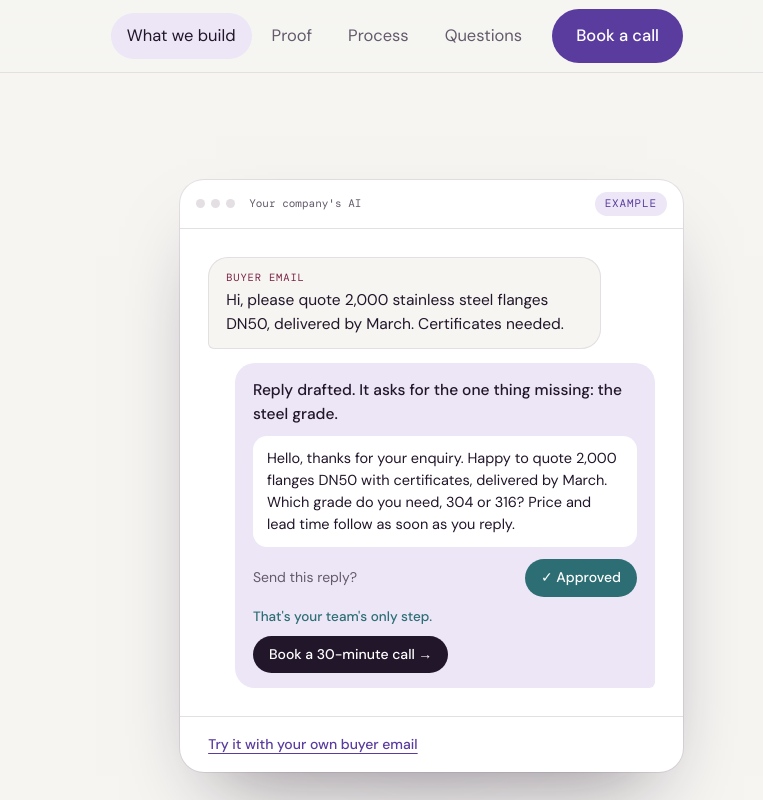
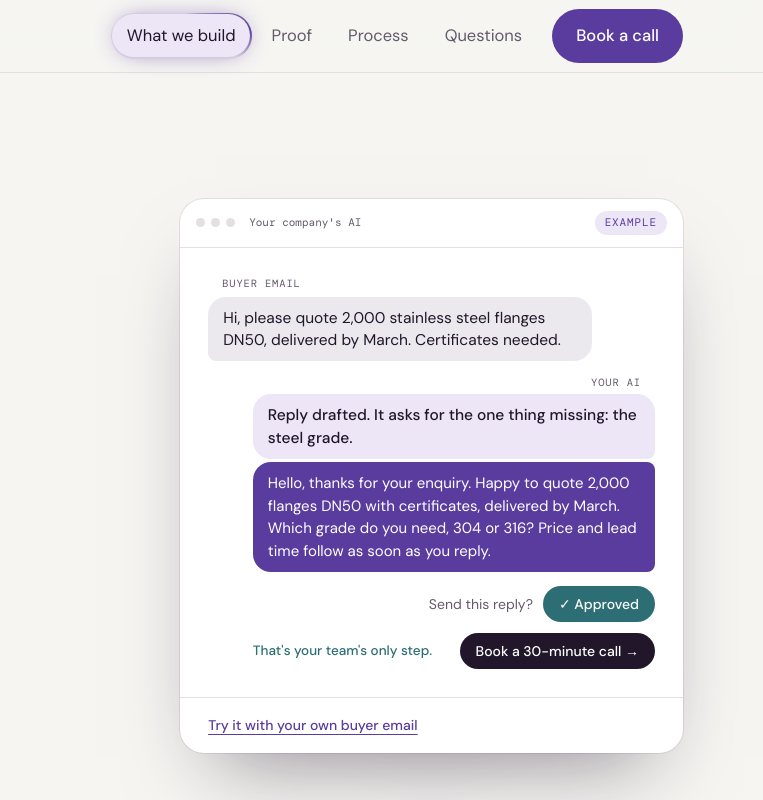
Before and after one commit to rohantdk/arcline-ai, a plain HTML site: page index.html in a window 1280 px wide. Shown: the top 800 px of the page, 517-1280 px from the left. Drawn offline with nearby package versions, Linux system fonts and the light colour scheme; animation ran at ten frames a second.

Commit message:
Hero box as a conversation; nav pill with a neon edge that glides between sections (#18)
* Hero box as a conversation: chat bubbles after @kobra/conversation, in CSS only

Co-Authored-By: Claude Opus 5.5 <noreply@anthropic.com>
Claude-Session: https://claude.ai/code/session_01HQcxRxqLRe6x4UyAnZLHir

* Nav: the current section's pill glides between links, a violet beam circling its edge

Co-Authored-By: Claude Opus 5.5 <noreply@anthropic.com>
Claude-Session: https://claude.ai/code/session_01HQcxRxqLRe6x4UyAnZLHir

---------

Co-authored-by: Claude <noreply@anthropic.com>

```diff
--- a/script.js
+++ b/script.js
@@ -76,7 +76,37 @@
       const id = '#' + entry.target.id;
       navLinks.forEach(a => a.classList.toggle('is-active', a.getAttribute('href') === id));
     });
+    placePill();
   }, { rootMargin: '-45% 0px -50% 0px' });
+
+  /* the current section's pill: one pill with a violet beam circling its edge (after the
+     Neon Edge Button), gliding from link to link as the page moves on. Desktop bar only;
+     the phone menu keeps the plain tint. */
+  const pill = document.createElement('span');
+  pill.className = 'nav__pill';
+  pill.setAttribute('aria-hidden', 'true');
+  links.prepend(pill);
+  links.classList.add('has-pill');
+  const phoneMenu = matchMedia('(max-width: 760px)');
+  function placePill() {
+    const a = $('a.is-active:not(.nav__cta)', links);
+    if (!a || phoneMenu.matches) { pill.classList.remove('is-on'); return; }
+    Object.assign(pill.style, {
+      width: a.offsetWidth + 'px', height: a.offsetHeight + 'px',
+      transform: `translate(${a.offsetLeft}px, ${a.offsetTop}px)`,
+    });
+    if (!pill.classList.contains('is-on')) {
+      // the first time it appears in place; after that it glides
+      pill.classList.add('is-still');
+      pill.classList.add('is-on');
+      pill.offsetWidth;
+      requestAnimationFrame(() => pill.classList.remove('is-still'));
+    }
+  }
+  if ('ResizeObserver' in window) new ResizeObserver(placePill).observe(links);
+  phoneMenu.addEventListener('change', placePill);
+  if (document.fonts) document.fonts.ready.then(placePill);
+
   navLinks.map(a => $(a.getAttribute('href'))).filter(Boolean).forEach(t => navIO.observe(t));
 
 
--- a/style.css
+++ b/style.css
@@ -179,6 +179,38 @@ a { color: inherit; }
 .nav__links a:hover, .nav__links a.is-active { color: var(--text); }
 .nav__links a.is-active:not(.nav__cta) { background: var(--accent-soft); }
 .nav__links .nav__cta { color: #fff; background: var(--accent); padding: 14px 24px; font-weight: 500; margin-left: 10px; }
+/* the current section's pill (script.js): a faint violet edge, a beam circling it, gliding between links */
+.nav__links.has-pill { position: relative; }
+.nav__links.has-pill a { position: relative; z-index: 1; }
+.nav__pill {
+  position: absolute; left: 0; top: 0; z-index: 0; pointer-events: none;
+  border-radius: var(--pill); overflow: hidden; isolation: isolate; opacity: 0;
+  background: color-mix(in srgb, var(--accent) 22%, transparent);
+  box-shadow: 0 0 24px -10px var(--accent);
+  transition: transform .6s cubic-bezier(.34,1.3,.64,1), width .6s cubic-bezier(.34,1.3,.64,1), height .6s var(--ease), opacity .3s;
+}
+.nav__pill.is-on { opacity: 1; }
+.nav__pill.is-still { transition: none; }
+.nav__pill::before {
+  content: ''; position: absolute; left: 50%; top: 50%; width: 320px; aspect-ratio: 1; z-index: -2;
+  background: conic-gradient(from 0deg, transparent 0deg, transparent 260deg, var(--accent) 335deg, transparent 360deg);
+  transform: translate(-50%, -50%);
+  animation: nav-beam 3s linear infinite;
+}
+.nav__pill::after {
+  content: ''; position: absolute; inset: 1.5px; z-index: -1;
+  border-radius: inherit; background: var(--accent-soft);
+}
+@keyframes nav-beam { to { transform: translate(-50%, -50%) rotate(360deg); } }
+.nav__links.has-pill a.is-active:not(.nav__cta) { background: transparent; }
+@media (max-width: 760px) {
+  .nav__pill { display: none; }
+  .nav__links.has-pill a.is-active:not(.nav__cta) { background: var(--accent-soft); }
+}
+@media (prefers-reduced-motion: reduce) {
+  .nav__pill { transition: none; background: color-mix(in srgb, var(--accent) 45%, transparent); }
+  .nav__pill::before { display: none; }
+}
 .nav__links .nav__cta:hover { color: #fff; background: var(--ink); }
 
 .nav__toggle {
@@ -271,33 +303,43 @@ a { color: inherit; }
 .demo__bar b.is-live { color: #fff; background: var(--reports); }
 .demo__chat { display: grid; align-content: start; gap: 14px; padding: clamp(18px, 2.6vw, 28px); }
 
-/* the buyer's email, on the left */
-.demo__mail {
-  max-width: 88%;
-  background: var(--paper); padding: 13px 18px;
-  box-shadow: inset 0 0 0 1px var(--rule);
-  border-radius: 20px 20px 20px 6px;
-  font-size: 15.5px; line-height: 1.5;
+/* a conversation (after @kobra/conversation): the buyer's bubble on the left, the AI's on the
+   right; back-to-back bubbles from one side join, with a tight corner where they meet */
+.demo__mail { display: flex; flex-direction: column; align-items: flex-start; gap: 4px; max-width: 86%; }
+.demo__from, .demo__a::before {
+  font-family: var(--mono); font-size: 10.5px; letter-spacing: .08em; text-transform: uppercase;
+  color: var(--muted); padding: 0 14px;
 }
-.demo__from { font-family: var(--mono); font-size: 10.5px; letter-spacing: .08em; text-transform: uppercase; color: var(--queries); margin-bottom: 4px; }
-.demo__text { overflow-wrap: anywhere; display: -webkit-box; -webkit-line-clamp: 4; -webkit-box-orient: vertical; overflow: hidden; }
+.demo__text {
+  background: #ECE9EE; color: var(--ink);
+  padding: 10px 15px; border-radius: 18px 18px 18px 8px;
+  font-size: 15.5px; line-height: 1.45;
+  overflow-wrap: anywhere; display: -webkit-box; -webkit-line-clamp: 4; -webkit-box-orient: vertical; overflow: hidden;
+}
 
-/* the AI's answer, on the right */
+/* the AI's answer: a short note, then the drafted reply, joined */
 .demo__a {
-  justify-self: end; max-width: 94%;
-  background: var(--accent-soft); padding: 15px 18px;
-  font-size: 15.5px; line-height: 1.55;
-  border-radius: 20px 20px 6px 20px;
+  justify-self: end; max-width: 90%;
+  display: flex; flex-direction: column; align-items: flex-end; gap: 3px;
+  font-size: 15.5px; line-height: 1.45;
 }
-.demo__lead { font-weight: 500; }
+.demo__a::before { content: 'Your AI'; margin-bottom: 1px; }
+.demo__lead, .demo__a > p:not([class]) {
+  background: var(--accent-soft); color: var(--ink);
+  padding: 10px 15px; border-radius: 18px 18px 8px 18px; font-weight: 500;
+}
 .demo__reply {
-  margin-top: 10px; padding: 12px 14px;
-  background: var(--paper-2); border-radius: var(--r-sm);
-  font-size: 14.5px; line-height: 1.5; white-space: pre-line; max-height: 12em; overflow-y: auto;
+  position: relative;
+  background: var(--accent); color: #fff;
+  padding: 10px 15px; border-radius: 18px 8px 8px 18px;
+  font-size: 15px; line-height: 1.5; white-space: pre-line;
+  max-height: 12em; overflow-y: auto; scrollbar-width: thin; scrollbar-color: rgba(255,255,255,.4) transparent;
 }
+.demo__a > :is(.demo__lead, p:not([class])):last-of-type,
+.demo__a > .demo__reply:last-of-type { border-bottom-right-radius: 8px; }
 /* send it? waiting for approval */
-.demo__doc { display: flex; align-items: center; gap: 10px; margin-top: 12px; font-size: 14px; }
-.demo__name { flex: 1; min-width: 0; color: var(--muted); }
+.demo__doc { display: flex; align-items: center; justify-content: flex-end; gap: 10px; margin-top: 10px; font-size: 14px; width: 100%; }
+.demo__name { min-width: 0; color: var(--muted); }
 .demo__ok {
   flex: none; padding: 8px 16px; border: 0; border-radius: var(--pill); cursor: pointer;
   font: inherit; font-size: 14px; font-weight: 500; text-decoration: none;
@@ -317,7 +359,7 @@ a { color: inherit; }
 @keyframes ok-pulse { 0% { box-shadow: 0 0 0 0 rgba(90,60,158,.45); } 100% { box-shadow: 0 0 0 10px rgba(90,60,158,0); } }
 .demo__note {
   display: flex; flex-wrap: wrap; align-items: center; justify-content: space-between; gap: 8px 12px;
-  margin-top: 10px; font-size: 13.5px; color: var(--reports); font-weight: 500;
+  margin-top: 8px; font-size: 13.5px; color: var(--reports); font-weight: 500; width: 100%;
 }
 /* after Approve: the next step for the visitor */
 .demo__call {
@@ -352,7 +394,7 @@ a { color: inherit; }
 /* typing dots, while the AI works */
 .demo__typing {
   display: none; justify-self: end; gap: 5px;
-  background: var(--accent-soft); padding: 15px 18px; border-radius: 20px 20px 6px 20px;
+  background: var(--accent-soft); padding: 13px 16px; border-radius: 18px 18px 8px 18px;
 }
 .demo__typing i { width: 7px; height: 7px; border-radius: 50%; background: var(--accent); animation: typing 1s ease-in-out infinite; }
 .demo__typing i:nth-child(2) { animation-delay: .15s; }
```
Also changed, not shown: 1 other file.
